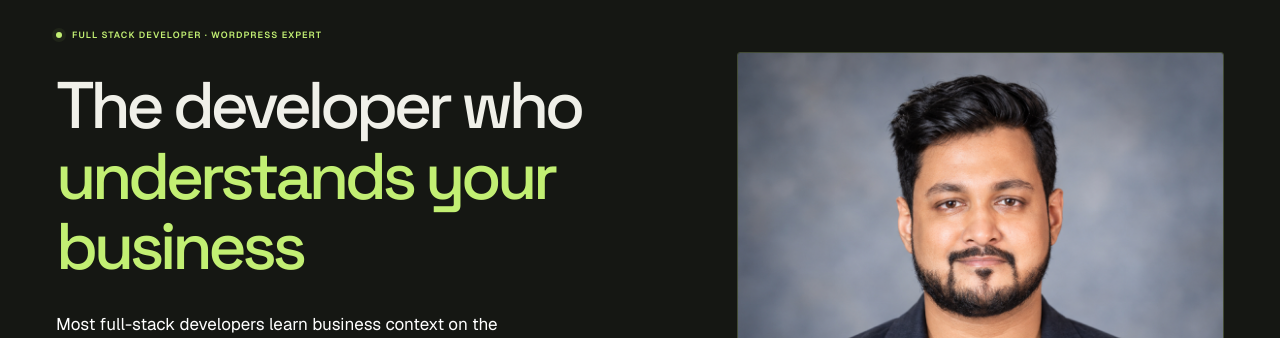
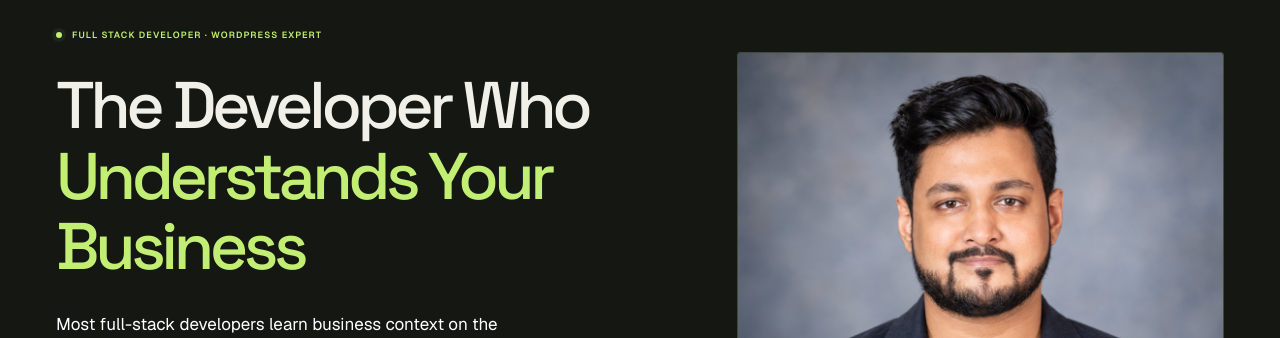
Before and after one commit to shirsendu-dev/sb-shaon-portfolio, a Next.js app: page / in a window 1280 px wide. Shown: the part 146-484 px from the top of the page. Built offline with nearby package versions, Linux system fonts and the light colour scheme; no server answers.

Commit message:
Hero headline updated

```diff
--- a/src/data/site.js
+++ b/src/data/site.js
@@ -7,8 +7,8 @@ export const site = {
   url: "",
   hero: {
     eyebrow: "Full Stack Developer · WordPress Expert",
-    title: "The developer who",
-    accent: "understands your business",
+    title: "The Developer Who",
+    accent: "Understands Your Business",
     description:
       "Most full-stack developers learn business context on the job. I spent 7+ years and 300+ projects learning it first — now I build with React, Next.js, Node.js, and MongoDB.",
   },
```
